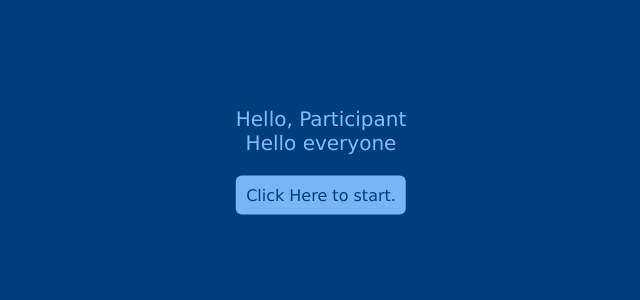
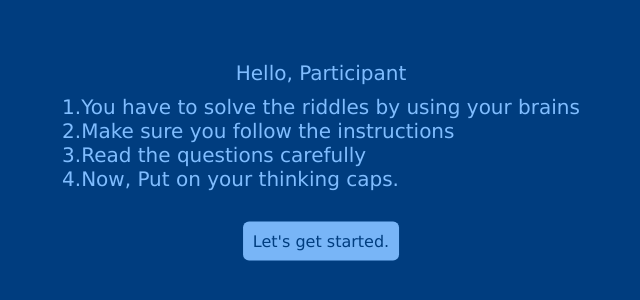
Before and after one commit to Snegan29/Game-CA, a plain HTML site: page game.html in a window 1280 px wide. Shown: the part 160-460 px from the top of the page, without its empty margins (319-959 px from the left). Drawn offline with Linux system fonts and the light colour scheme.

Commit message:
Made changes

```diff
--- a/game.css
+++ b/game.css
@@ -58,6 +58,12 @@
 
   .text {
     border: 1px solid black;
+    /* color: ; */
+  }
+
+  .sometips {
+    padding: 10px;
+    text-align: start;
   }
 
   #main-div{
--- a/game.html
+++ b/game.html
@@ -10,9 +10,14 @@
     <div class="popup-content">
         <div class="text">
             <div>Hello, Participant</div>
-            <div><p>Hello everyone</p></div>
+            <div class="sometips">
+                <p>1.You have to solve the riddles by using your brains</p>
+                <p>2.Make sure you follow the instructions</p>
+                <p>3.Read the questions carefully</p>
+                <p>4.Now, Put on your thinking caps.</p>
+            </div>
         </div>
-        <button onclick="getIntoMainPart()" id="popbtn">Click Here to start.</button>
+        <button onclick="getIntoMainPart()" id="popbtn">Let's get started.</button>
         <!-- <button onclick ="getIntoMainPart()" id="popbtn" >Riddles</button> -->
     </div>
 </div>
--- a/game.js
+++ b/game.js
@@ -11,20 +11,20 @@ function getIntoMainPart() {
 
 const questions = [
     {
-        question: "Which is the largest ocean in the world?",
+        question: "What comes once in a minute, twice in a moment, but never in a thousand years?",
         answers :[
-            {text: "Atlantic Ocean", correct: false},
-            {text: "Pacific Ocean", correct: true},
-            {text: "Indian Ocean", correct: false},
-            {text: "Arctic Ocean", correct: false},
+            {text: "The letter 'M'", correct: true},
+            {text: "A shooting star", correct: false},
+            {text: "A birthday cake", correct: false},
+            {text: " A second chance", correct: false},
         ]
     },
     {
-        question: "What is the national animal of India?",
+        question: " What has keys but can't open locks?",
         answers :[
             {text: "Lion", correct: false},
             {text: "Peacock", correct: false},
-            {text: "Tiger", correct: true},
+            {text: "", correct: true},
             {text: "Elephant", correct: false},
         ]
     },
@@ -117,9 +117,6 @@ const time = document.getElementById("timer");
 let currentIndex = 0;
 let score = 0;
 
-let ticking = new Audio("./assets/ticking-clock.mp3")
-ticking.play()
-ticking.loop = true
 
 function startQuiz(){
     currentIndex = 0;
@@ -129,28 +126,11 @@ function startQuiz(){
     showQuestion();
 }
 
-function getRandomQuestions(count) {
-    const randomQuestions = [];
-    const totalQuestions = questions.length;
-
-    while (randomQuestions.length < count) {
-        const randomIndex = Math.floor(Math.random() * totalQuestions);
-        const randomQuestion = questions[randomIndex];
-
-        if (!randomQuestions.includes(randomQuestion)) {
-            randomQuestions.push(randomQuestion);
-        }
-    }
-
-    return randomQuestions;
-}
-
-// Example: Get 10 random questions
-const selectedQuestions = getRandomQuestions(5);
 
 // Function to show the questions
 
 function showQuestion(){
+
     resetState();
     startTimer();
     let currentQuestion = questions[currentIndex];
@@ -208,7 +188,15 @@ function selectAnswer(e){
 
 function showScore() {
     resetState();
-    questionElement.innerHTML = `Congrats. You have scored ${score} out of ${questions.length}.`;
+    // questionElement.innerHTML = `Congrats. You have scored ${score} out of ${questions.length}.`;
+
+    if(score <5){
+        questionElement.innerHTML = `You can "Try hard". You have scored ${score} out of ${questions.length}.`;
+    }else if(score>=5 && score<8){
+        questionElement.innerHTML = `You are better but "You can be the best". You have scored ${score} out of ${questions.length}.`;
+    }else if(score>=8){
+        questionElement.innerHTML = `GOD, You have done it. You have scored ${score} out of ${questions.length}.`;
+    }
 
     // Create a "Go to Home" button
     const homeButton = document.createElement("button");
```
Also changed, not shown: Frontpage.js (+8 -4 lines), assets/Quiz-logo.jpg (deleted), 2 other files.
